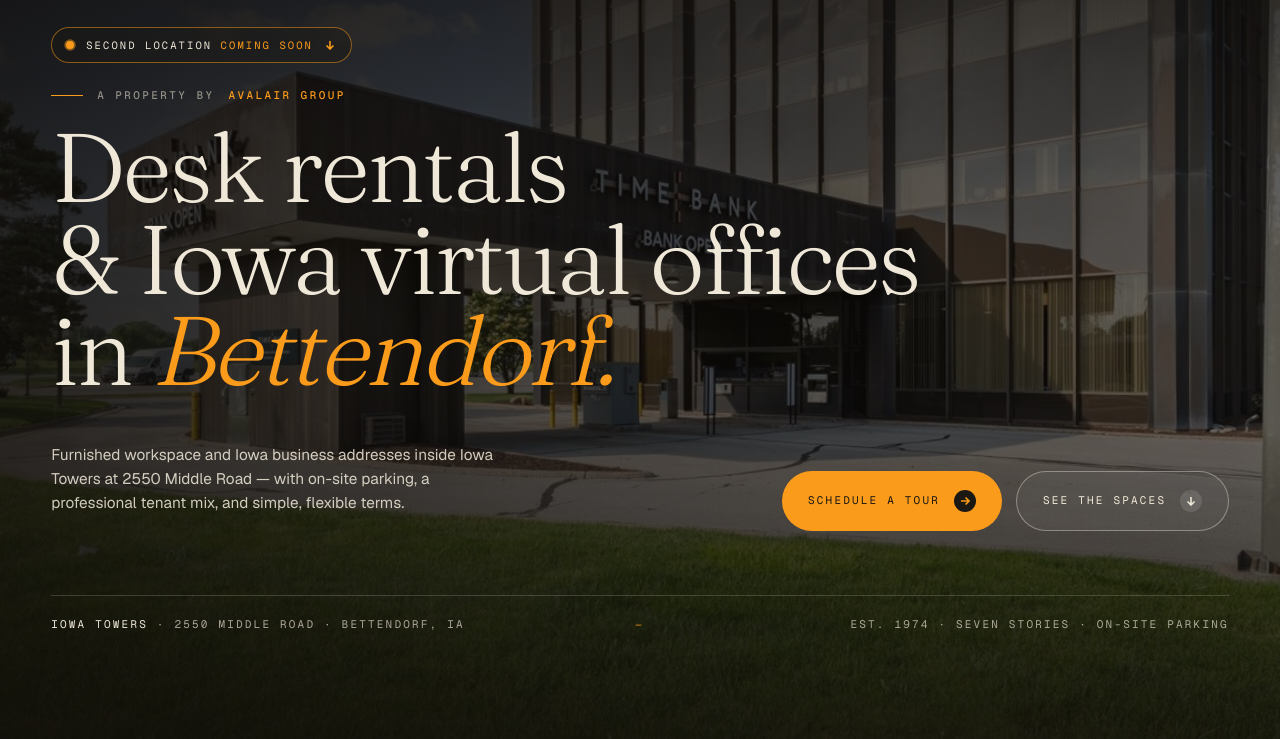
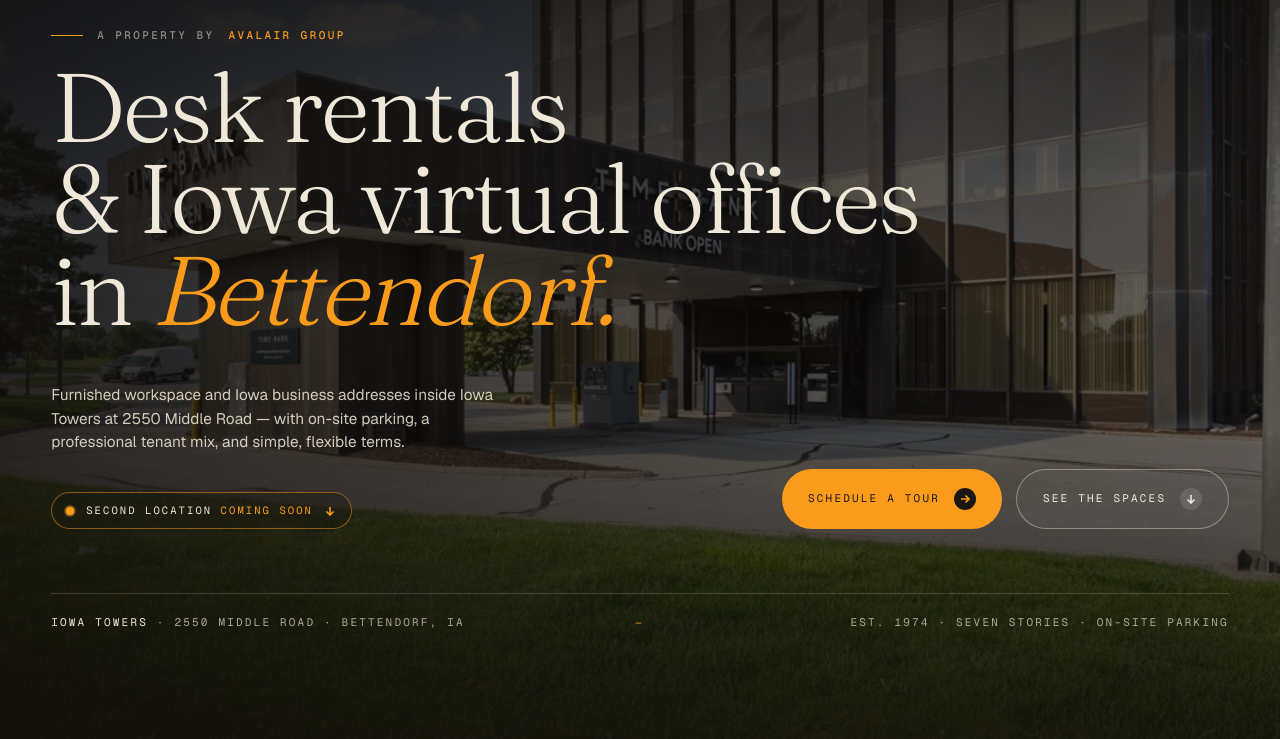
Before and after one commit to webarysites/bettendorf-office-center, a plain HTML site: page index.html in a window 1280 px wide. Shown: the part 61-800 px from the top of the page. Drawn offline with nearby package versions, Linux system fonts and the light colour scheme.

Commit message:
Move coming-soon pill under hero lead; show hero text under reduced motion
The hero headline, eyebrow and lead started at opacity 0 and relied on an
animation that the reduced-motion rule disables, so they never appeared
for visitors with reduced motion on.

Co-Authored-By: Claude Opus 5.5 <noreply@anthropic.com>

```diff
--- a/index.html
+++ b/index.html
@@ -252,10 +252,9 @@
   .hero > .wrap{ padding-top: clamp(84px, 11vh, 110px) }
 
   /* hero "second location" announcement pill */
+  .hero .lead-col{ display:flex; flex-direction:column; align-items:flex-start; gap: 22px }
   .hero .soon-pill{
-    align-self:flex-start;
     display:inline-flex; align-items:center; gap:12px;
-    margin-bottom: 6px;
     padding: 9px 16px 9px 14px;
     border:1px solid rgba(254,157,27,.5);
     border-radius:999px;
@@ -926,10 +925,6 @@
   .hero h1 .line:nth-child(3){ animation-delay: .41s }
   @keyframes rise{ to{ opacity:1; transform: translateY(0) } }
   .hero .eyebrow, .hero .lead-row{
-    opacity:0; transform: translateY(20px);
-    animation: rise .9s cubic-bezier(.2,.7,.2,1) forwards;
-  }
-  .hero .soon-pill{
     opacity:0; transform: translateY(20px);
     animation: rise .9s cubic-bezier(.2,.7,.2,1) forwards;
   }
@@ -1011,7 +1006,7 @@
   @media (prefers-reduced-motion: reduce){
     *,*::before,*::after{ animation: none !important; transition: none !important }
     .reveal{ opacity:1; transform: none }
-    .hero .soon-pill{ opacity:1; transform: none }
+    .hero h1 .line, .hero .eyebrow, .hero .lead-row{ opacity:1; transform: none }
   }
 </style>
 </head>
@@ -1046,11 +1041,6 @@
   <div class="wrap" style="position:relative; z-index:2; display:flex; flex-direction:column; min-height:100svh; padding-bottom: clamp(28px, 4vh, 56px);">
     <div class="body" style="margin-top:auto">
       <div class="title-group">
-        <a class="soon-pill" href="#next-location">
-          <span class="pulse" aria-hidden="true"></span>
-          <span>Second location <em>coming soon</em></span>
-          <svg viewBox="0 0 10 10" fill="none" stroke="currentColor" stroke-width="1.6" aria-hidden="true"><path d="M5 1v8M1.5 5.5 5 9l3.5-3.5"/></svg>
-        </a>
         <div class="eyebrow">
           A property by <strong>Avalair Group</strong>
         </div>
@@ -1061,11 +1051,18 @@
         </h1>
       </div>
       <div class="lead-row">
-        <p class="lead">
-          Furnished workspace and Iowa business addresses inside Iowa Towers at
-          2550 Middle Road — with on-site parking, a professional tenant mix,
-          and simple, flexible terms.
-        </p>
+        <div class="lead-col">
+          <p class="lead">
+            Furnished workspace and Iowa business addresses inside Iowa Towers at
+            2550 Middle Road — with on-site parking, a professional tenant mix,
+            and simple, flexible terms.
+          </p>
+          <a class="soon-pill" href="#next-location">
+            <span class="pulse" aria-hidden="true"></span>
+            <span>Second location <em>coming soon</em></span>
+            <svg viewBox="0 0 10 10" fill="none" stroke="currentColor" stroke-width="1.6" aria-hidden="true"><path d="M5 1v8M1.5 5.5 5 9l3.5-3.5"/></svg>
+          </a>
+        </div>
         <div class="cta-row">
           <a class="btn primary" href="#contact">
             <span>Schedule a Tour</span>
```
